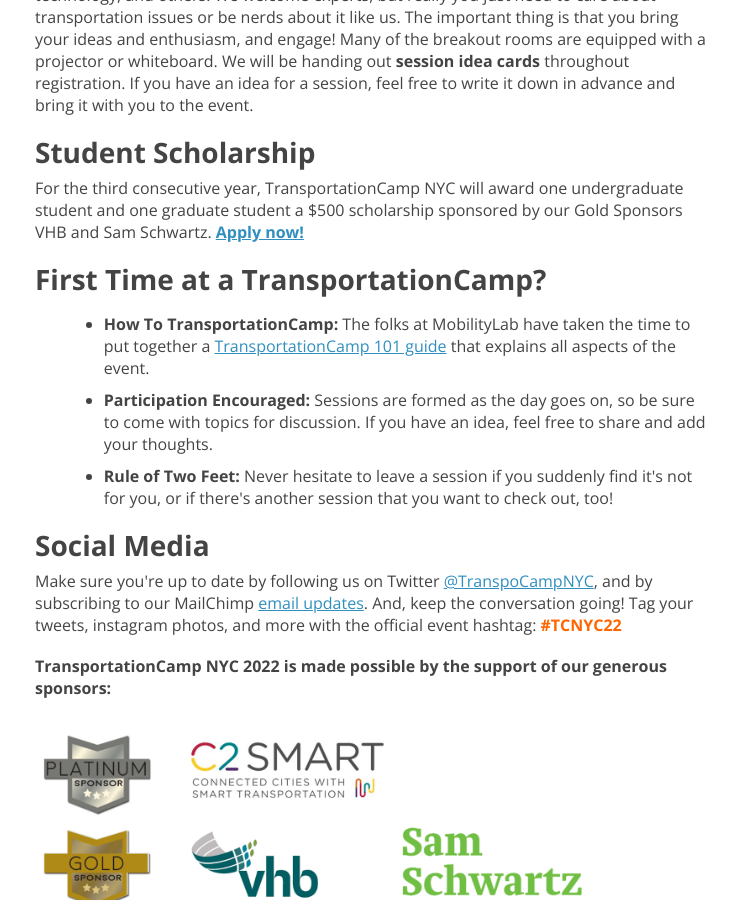
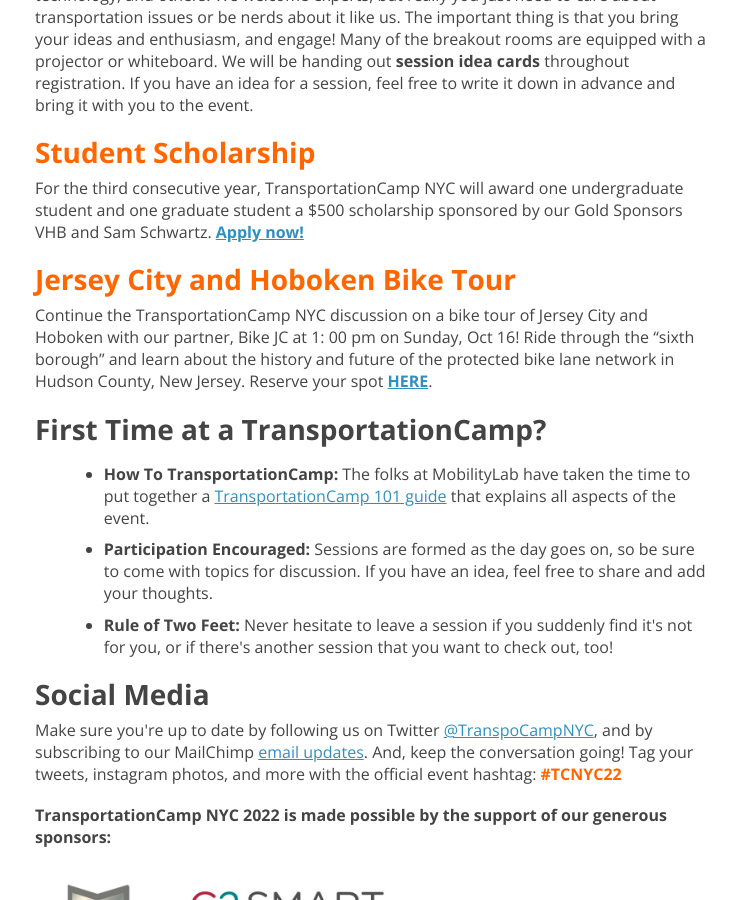
Before and after one commit to transpocamp/transportationcamp.org, a Jekyll site: the page built from events/nyc-2022/index.markdown, in a window 1280 px wide and 900 px high, scrolled down 1363 px. Shown: the whole window, without its empty margins (269-1005 px from the left). Built offline with Jekyll 4.4.1, drawn with Linux system fonts in a browser that asks for light colours; nearby versions of some CDN libraries.

Commit message:
NYC update

```diff
--- a/events/nyc-2022/index.markdown
+++ b/events/nyc-2022/index.markdown
@@ -14,15 +14,21 @@
 
 ### TransportationCamp NYC 2022 is back and IN-PERSON, and for the first time ever, in QUEENS!
 
-Join us on Saturday, October 15th at CUNY School of Law in the heart of Long Island City, Queens to be a part of the conversation on all topics of mobility in this open and inclusive event.
+Join us on Saturday, October 15th at CUNY School of Law in the heart of Long Island City, Queens to be a part of the
+conversation on all topics of mobility in this open and inclusive event.
 
-TransportationCamp is an **[unconference](https://en.wikipedia.org/wiki/Unconference)** - every session is **planned, proposed, and led by attendees like you**. It&#39;s the perfect opportunity to share your transportation passion with a diverse gathering of fellow enthusiasts. TransportationCamp welcomes all attendees, whether you&#39;re a planner, software developer, engineer, student, transportation professional, community member, policy maker, or just excited about mobility!
+TransportationCamp is an **[unconference](https://en.wikipedia.org/wiki/Unconference)** - every session is **planned,
+proposed, and led by attendees like you**. It&#39;s the perfect opportunity to share your transportation passion with a
+diverse gathering of fellow enthusiasts. TransportationCamp welcomes all attendees, whether you&#39;re a planner,
+software developer, engineer, student, transportation professional, community member, policy maker, or just excited
+about mobility!
 
 <h3 style="color: #FF6600;">REGISTRATION IS OPEN</h3>
 
 Secure your spot and RSVP [here](https://www.eventbrite.com/e/399265031457/).
 
 ### Event Schedule
+
 - **9:00AM:** Doors open; Check-in and breakfast (Second floor Hallway)
 - **10:00AM:** Welcome and kick off (Auditorium)
 - **11:30AM:** Session 1 (Breakout rooms)
@@ -33,22 +39,46 @@
 - **5:00PM:** Happy Hour (at a localized location, TBD)
 
 ### Presenting?
-Thinking about presenting at a session? Sessions may come in a variety of formats: informal discussions, birds-of-a-feather, lightning talks, presentations, open space technology, and others. We welcome experts, but really you just need to care about transportation issues or be nerds about it like us. The important thing is that you bring your ideas and enthusiasm, and engage! Many of the breakout rooms are equipped with a projector or whiteboard. We will be handing out **session idea cards** throughout registration. If you have an idea for a session, feel free to write it down in advance and bring it with you to the event.
 
-### Student Scholarship
-For the third consecutive year, TransportationCamp NYC will award one undergraduate student and one graduate student a $500 scholarship sponsored by our Gold Sponsors VHB and Sam Schwartz. **[Apply now!](https://forms.gle/9kLeniN76yaRK6ZM8)**
+Thinking about presenting at a session? Sessions may come in a variety of formats: informal discussions,
+birds-of-a-feather, lightning talks, presentations, open space technology, and others. We welcome experts, but really
+you just need to care about transportation issues or be nerds about it like us. The important thing is that you bring
+your ideas and enthusiasm, and engage! Many of the breakout rooms are equipped with a projector or whiteboard. We will
+be handing out **session idea cards** throughout registration. If you have an idea for a session, feel free to write it
+down in advance and bring it with you to the event.
+
+<h3 style="color: #FF6600;">Student Scholarship</h3>
+For the third consecutive year, TransportationCamp NYC will award one undergraduate student and one graduate student a
+$500 scholarship sponsored by our Gold Sponsors VHB and Sam
+Schwartz. **[Apply now!](https://forms.gle/9kLeniN76yaRK6ZM8)**
+
+<h3 style="color: #FF6600;">Jersey City and Hoboken Bike Tour</h3>
+Continue the TransportationCamp NYC discussion on a bike tour of Jersey City and Hoboken with our partner, Bike JC at 1:
+00 pm on Sunday, Oct 16! Ride through the "sixth borough" and learn about the history and future of the protected bike
+lane network in Hudson County, New Jersey. Reserve your
+spot **[HERE](https://www.eventbrite.com/e/jersey-city-and-hoboken-bike-tour-tickets-425132180797)**.
 
 ### First Time at a TransportationCamp?
-- **How To TransportationCamp:** The folks at MobilityLab have taken the time to put together a [TransportationCamp 101 guide](http://transportationcamp.org/2011/02/how-transportationcamp-works-the-essential-guide/) that explains all aspects of the event.
-- **Participation Encouraged:** Sessions are formed as the day goes on, so be sure to come with topics for discussion. If you have an idea, feel free to share and add your thoughts.
-- **Rule of Two Feet:** Never hesitate to leave a session if you suddenly find it&#39;s not for you, or if there&#39;s another session that you want to check out, too!
+
+- **How To TransportationCamp:** The folks at MobilityLab have taken the time to put together
+  a [TransportationCamp 101 guide](http://transportationcamp.org/2011/02/how-transportationcamp-works-the-essential-guide/)
+  that explains all aspects of the event.
+- **Participation Encouraged:** Sessions are formed as the day goes on, so be sure to come with topics for discussion.
+  If you have an idea, feel free to share and add your thoughts.
+- **Rule of Two Feet:** Never hesitate to leave a session if you suddenly find it&#39;s not for you, or if there&#39;s
+  another session that you want to check out, too!
 
 ### Social Media
-Make sure you&#39;re up to date by following us on Twitter [@TranspoCampNYC](https://twitter.com/transpocampnyc), and by subscribing to our MailChimp [email updates](http://eepurl.com/dFtMzX). And, keep the conversation going! Tag your tweets, instagram photos, and more with the official event hashtag: <span style="color: #FF6600;">**#TCNYC22**</span>
+
+Make sure you&#39;re up to date by following us on Twitter [@TranspoCampNYC](https://twitter.com/transpocampnyc), and by
+subscribing to our MailChimp [email updates](http://eepurl.com/dFtMzX). And, keep the conversation going! Tag your
+tweets, instagram photos, and more with the official event hashtag: <span style="color: #FF6600;">**#TCNYC22**</span>
 
 **TransportationCamp NYC 2022 is made possible by the support of our generous sponsors:**
 
 <img src="sponsors.png" alt="Sponsor logos" />
 
 ---
-**To learn more about sponsorship opportunities, contact [tcampnyc@gmail.com](mailto:tcampnyc@gmail.com) and get your organization's name in front of the people who are working on the latest and greatest at the intersection of transportation and technology while supporting a forum for collaboration and challenging conversations.**
+**To learn more about sponsorship opportunities, contact [tcampnyc@gmail.com](mailto:tcampnyc@gmail.com) and get your
+organization's name in front of the people who are working on the latest and greatest at the intersection of
+transportation and technology while supporting a forum for collaboration and challenging conversations.**
```
Also changed, not shown: events/nyc-2022/sponsors.png, 1 other file.
